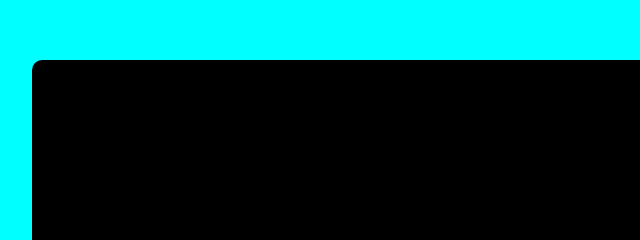
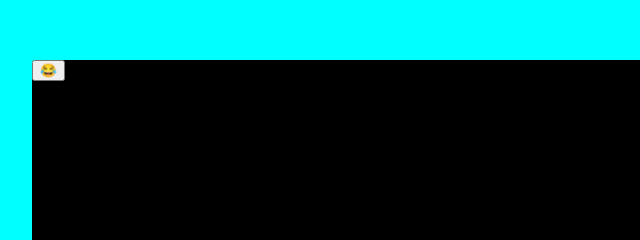
Before and after one commit to NeftaMERN/joke-Generator-, a plain HTML site: page index.html in a window 1280 px wide. Shown: the part 148-388 px from the top of the page, 292-932 px from the left. Drawn offline with Linux system fonts and the light colour scheme.

Commit message:
add new div and button

```diff
--- a/index.html
+++ b/index.html
@@ -11,7 +11,11 @@
 
         <div class="main">
 
+            <div class="content">
 
+                <button>&#128514</button>
+
+            </div>
 
         </div>
 
```
